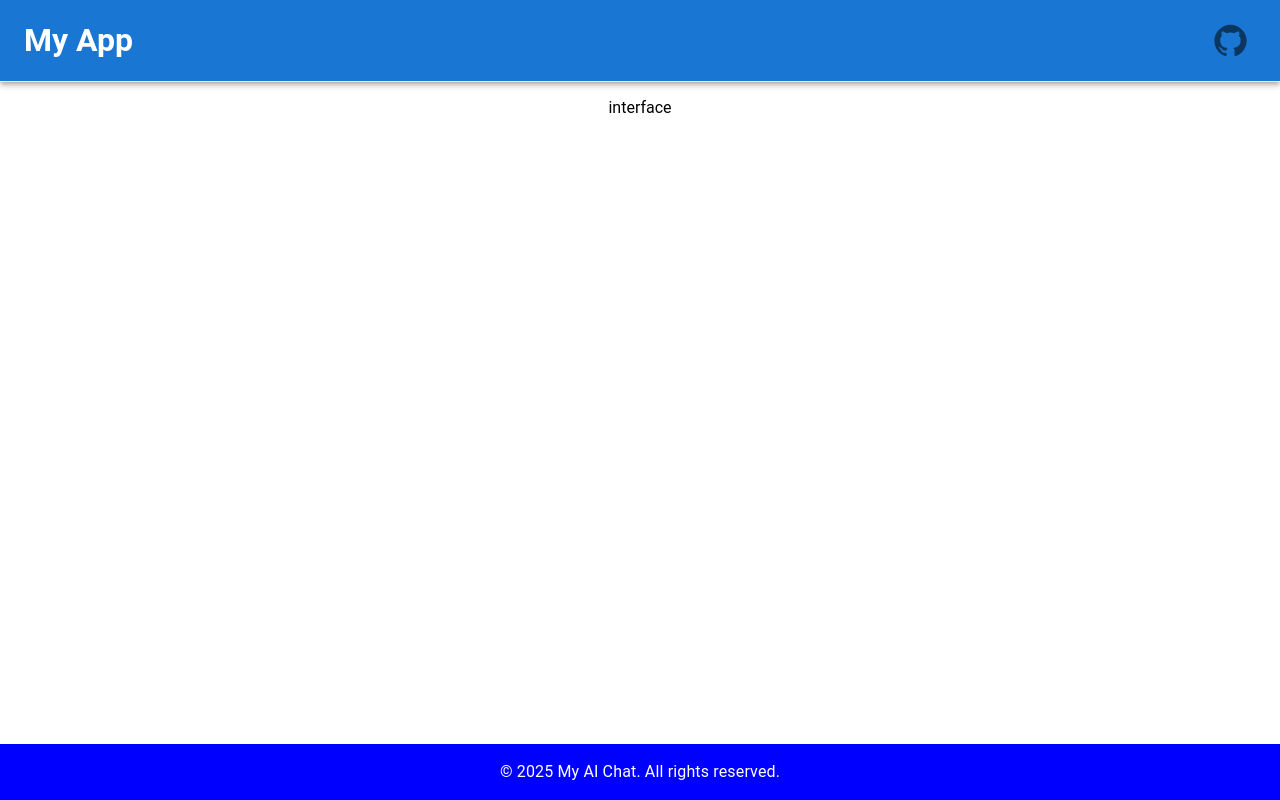
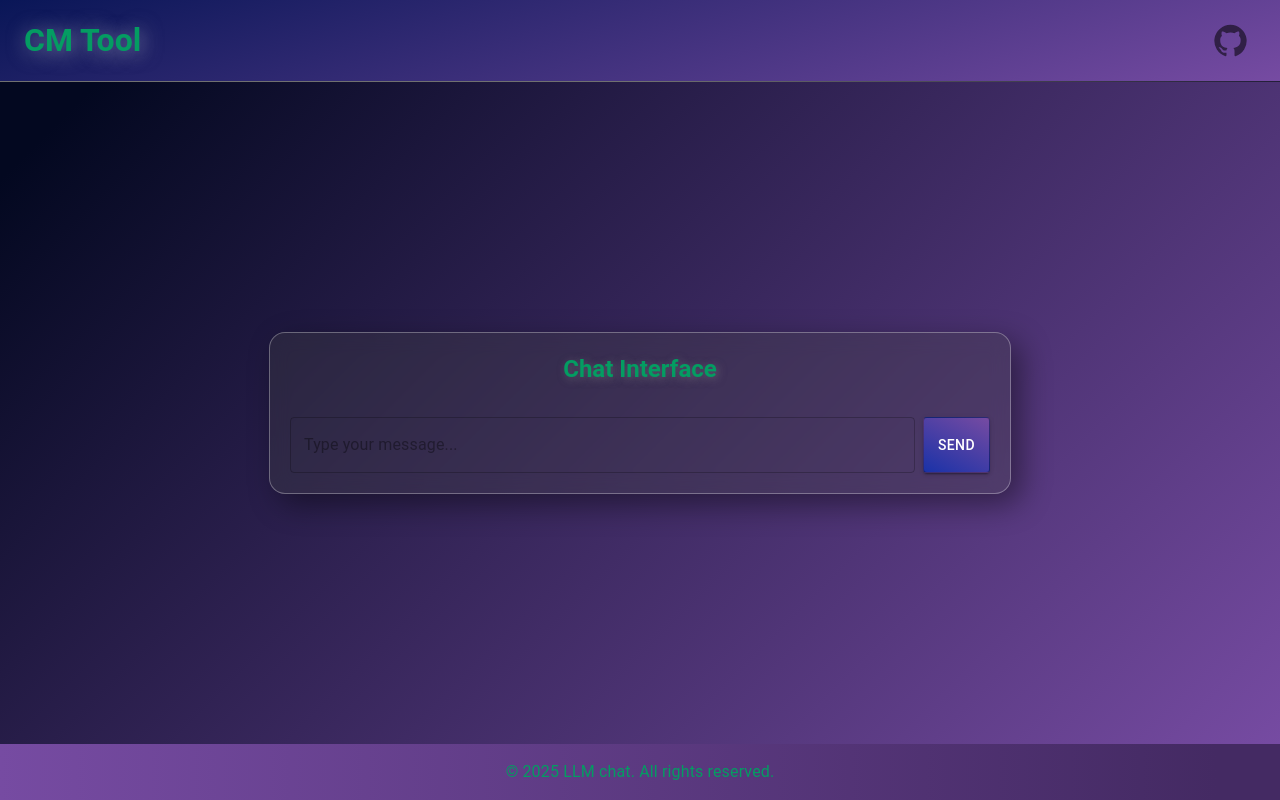
Before and after one commit to RoniSeppala/LLM-based-management-tool, a React (Vite) app in the folder web-client/: page / in a window 1280 px wide. Built offline with nearby package versions, Linux system fonts and the light colour scheme.

Commit message:
first iteration of design and concept

```diff
--- a/web-client/src/App.tsx
+++ b/web-client/src/App.tsx
@@ -8,9 +8,7 @@ function App() {
   return (
     <Box sx={{ display: 'flex', flexDirection: 'column', minHeight: '100vh' }}>
       <Header />
-      <Box sx={{ flex: 1 }}>
-        <Interface />
-      </Box>
+      <Interface />
       <Footer />
     </Box>
   )
--- a/web-client/src/components/Footer.tsx
+++ b/web-client/src/components/Footer.tsx
@@ -5,13 +5,13 @@ const Footer: React.FC = () => {
     return (
         <Box
             sx={{
-                bgcolor: 'blue',
-                color: 'white',
+                color: 'rgb(4, 156, 98)',
                 padding: 2,
                 textAlign: 'center',
+                background: 'linear-gradient(to left,rgb(68, 42, 99) 5% , #764ba2)'
             }}>
             <Typography variant="body1">
-                © 2025 My AI Chat. All rights reserved.
+                © 2025 LLM chat. All rights reserved.
             </Typography>
         </Box>
     )
--- a/web-client/src/components/Header.tsx
+++ b/web-client/src/components/Header.tsx
@@ -6,9 +6,14 @@ import { GitHub } from '@mui/icons-material'
 const Header: React.FC = () => {
     return (
         <>
-            <AppBar position="static" className='header'>
-                <Toolbar sx={{ justifyContent: 'space-between' }}>
-                    <h1>My App</h1>
+            <AppBar position="static" className='header' sx={{
+                background: 'linear-gradient(162deg,rgb(9, 22, 87), #764ba2)',
+                borderBottom: '1px solid',
+                borderImageSlice: 1,
+                borderImageSource: "linear-gradient(to right,rgb(112, 112, 112)50% ,rgb(35, 30, 56))"
+            }}>
+                <Toolbar sx={{ justifyContent: 'space-between', color: 'rgb(4, 156, 98)', textShadow: '2px 2px 20px rgba(236, 236, 236, 0.51)' }}>
+                    <h1>CM Tool</h1>
                     <IconButton
                         href="https://github.com/RoniSeppala/LLM-based-management-tool"
                     >
--- a/web-client/src/components/Interface.tsx
+++ b/web-client/src/components/Interface.tsx
@@ -1,10 +1,96 @@
-import React from 'react'
+import React, { useState } from 'react';
+import {
+  Box,
+  Paper,
+  Typography,
+  List,
+  ListItem,
+  ListItemText,
+  TextField,
+  Button,
+} from '@mui/material';
 
 const Interface: React.FC = () => {
-    return (
-        <div>
-        <p>interface</p>
-        </div>
-    )
-}
+  const [messages, setMessages] = useState<{ sender: string; text: string }[]>([]);
+  const [input, setInput] = useState('');
+
+  const handleSend = () => {
+    if (!input.trim()) return;
+
+    // Add user message
+    const newMessage = { sender: 'User', text: input };
+    setMessages((prev) => [...prev, newMessage]);
+
+    // Simulate an AI response after a brief delay
+    setTimeout(() => {
+      const aiMessage = { sender: 'AI', text: `Response for: "${input}"` };
+      setMessages((prev) => [...prev, aiMessage]);
+    }, 500);
+
+    setInput('');
+  };
+
+  return (
+    <Box
+      sx={{
+        display: 'flex',
+        flexGrow: 1,
+        alignItems: 'center',
+        justifyContent: 'center',
+        background: 'linear-gradient(135deg,rgb(3, 8, 32) 5% , #764ba2)'
+      }}
+    >
+      <Paper
+        sx={{
+          minWidth: 700,
+          maxHeight: "calc(0.6*100vh)",
+          display: 'flex',
+          flexDirection: 'column',
+          padding : '20px',
+          background: 'rgba(70, 70, 70, 0.31)',
+          backdropFilter: 'blur(10px)',
+          borderRadius: '16px',
+          border: '1px solid rgba(255, 255, 255, 0.3)',
+          boxShadow: "10px 10px 30px rgba(0, 0, 0, 0.42)",
+        }}
+      >
+        <Typography variant="h5" sx={{ textAlign: 'center', color: 'rgb(4, 156, 98)', fontWeight:'bold', textShadow: '2px 2px 8px rgba(133, 133, 133, 0.51)' }}>
+            Chat Interface
+        </Typography>
+        <Box sx={{ flex: 1, overflowY: 'auto', mb: 2}}>
+          <List>
+            {messages.map((msg, index) => (
+              <ListItem key={index}>
+                <ListItemText primary={msg.sender} secondary={msg.text} />
+              </ListItem>
+            ))}
+          </List>
+        </Box>
+        <Box sx={{ display: 'flex' }}>
+          <TextField
+            fullWidth
+            variant="outlined"
+            placeholder="Type your message..."
+            value={input}
+            onChange={(e) => setInput(e.target.value)}
+            onKeyDown={(e) => {
+              if (e.key === 'Enter') {
+                handleSend();
+                e.preventDefault();
+              }
+            }}
+          />
+          <Button
+            variant="contained"
+            color="primary"
+            onClick={handleSend}
+            sx={{ ml: 1, background: 'linear-gradient(28deg,rgb(26, 50, 168), #764ba2)', border: 1, borderColor: 'rgba(0, 0, 0, 0.3)'}}
+          >
+            Send
+          </Button>
+        </Box>
+      </Paper>
+    </Box>
+  );
+};
 export default Interface
```
